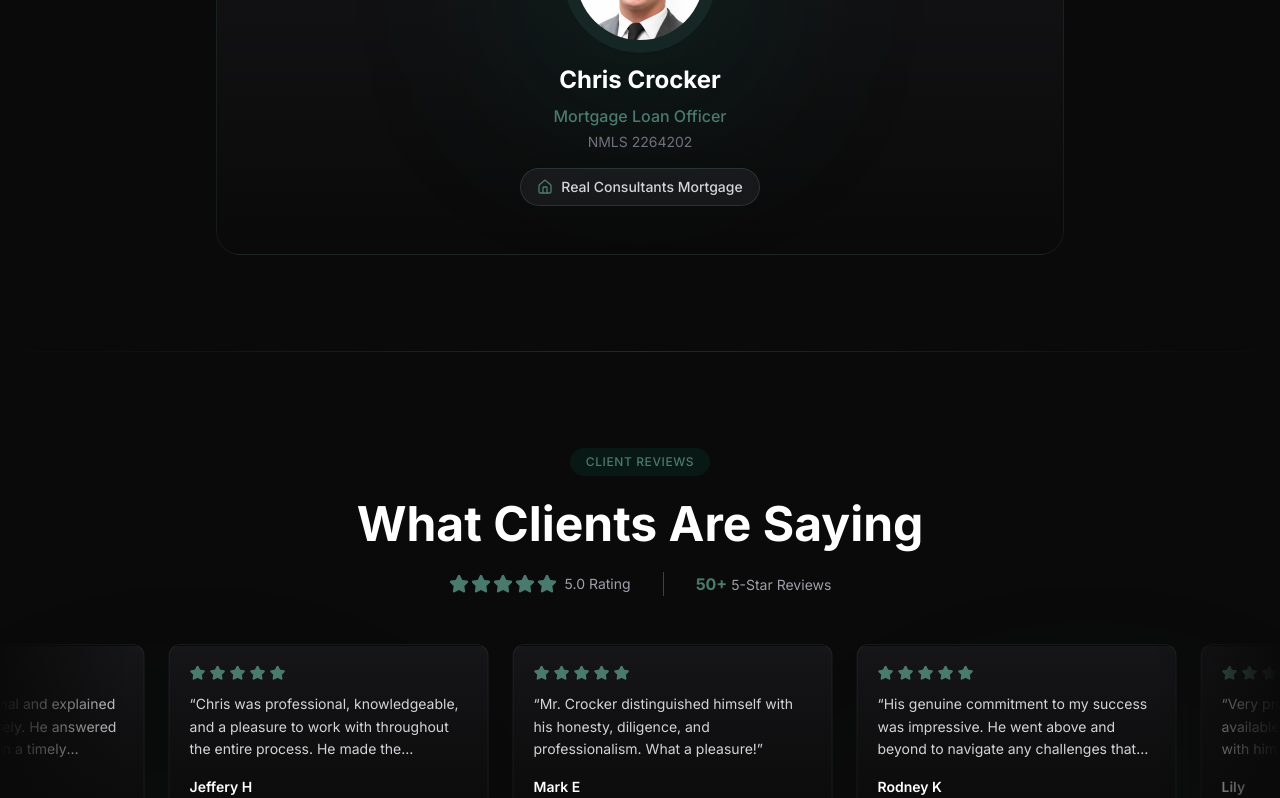
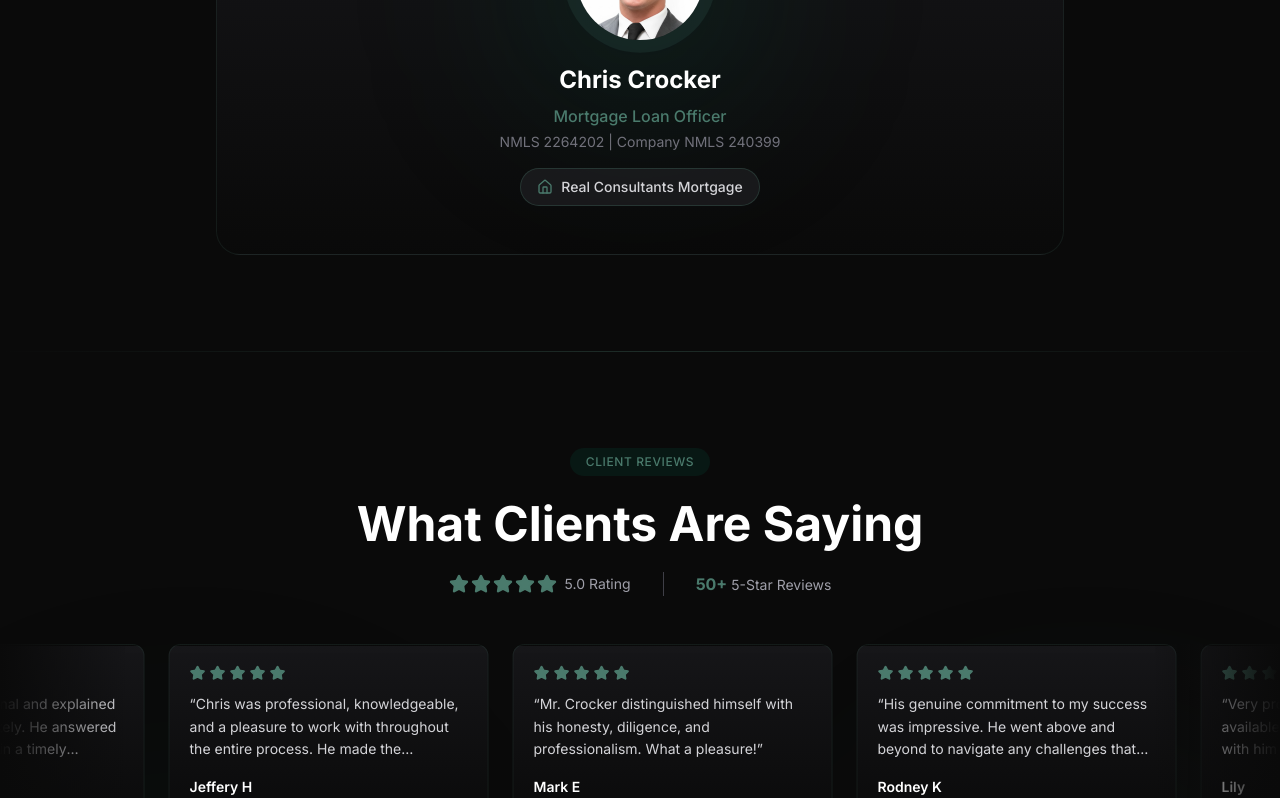
Before and after one commit to MSK-101/Real-Consultants-Mortgage, a Next.js app: page / in a window 1280 px wide. Shown: the part 6240-7038 px from the top of the page. Built offline with nearby package versions, Linux system fonts and the light colour scheme.

Commit message:
company nmls

```diff
--- a/app/page.tsx
+++ b/app/page.tsx
@@ -1256,7 +1256,7 @@ function TrustSection() {
               animate={isInView ? { opacity: 1 } : {}}
               transition={{ delay: 0.6 }}
             >
-              NMLS 2264202
+              NMLS 2264202 | Company NMLS 240399
             </motion.p>
 
             <motion.div
@@ -1837,7 +1837,7 @@ function Footer() {
             </div>
 
             <p className="text-zinc-400 text-sm mb-2">
-              NMLS 2264202 | Real Consultants Mortgage
+              NMLS 2264202 | Company NMLS 240399 | Real Consultants Mortgage
             </p>
             <p className="text-zinc-500 text-sm">Equal Housing Lender</p>
           </motion.div>
--- a/app/partners/page.tsx
+++ b/app/partners/page.tsx
@@ -766,7 +766,7 @@ function Footer() {
 
         <div className="mt-8 pt-6 border-t border-zinc-800 text-center">
           <p className="text-zinc-600 text-sm">
-            NMLS 2264202 | Real Consultants Mortgage | Equal Housing Lender
+            NMLS 2264202 | Company NMLS 240399 | Real Consultants Mortgage | Equal Housing Lender
           </p>
           <p className="text-zinc-600 text-xs mt-2">
             © 2026 Real Consultants Mortgage
```
